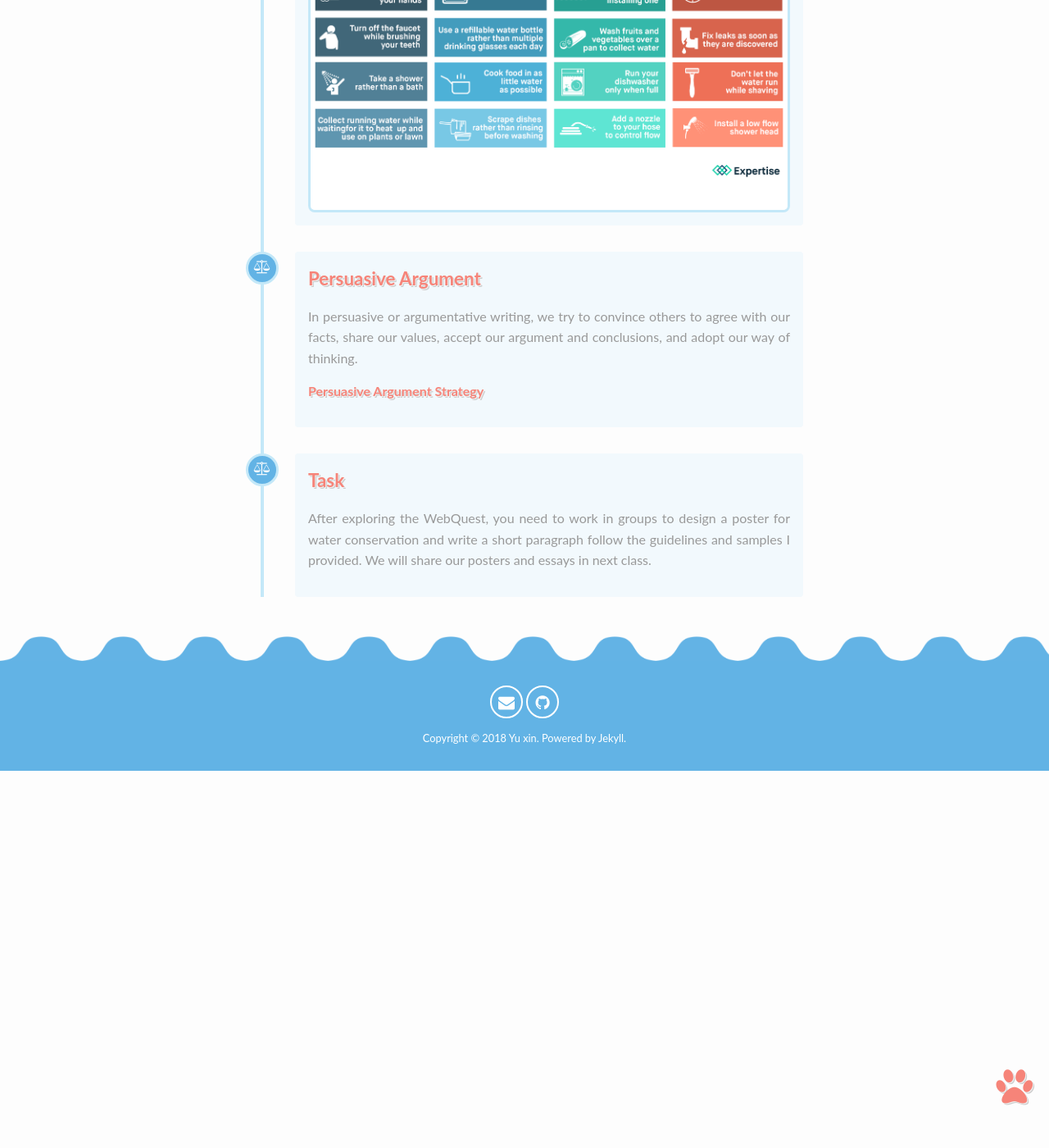
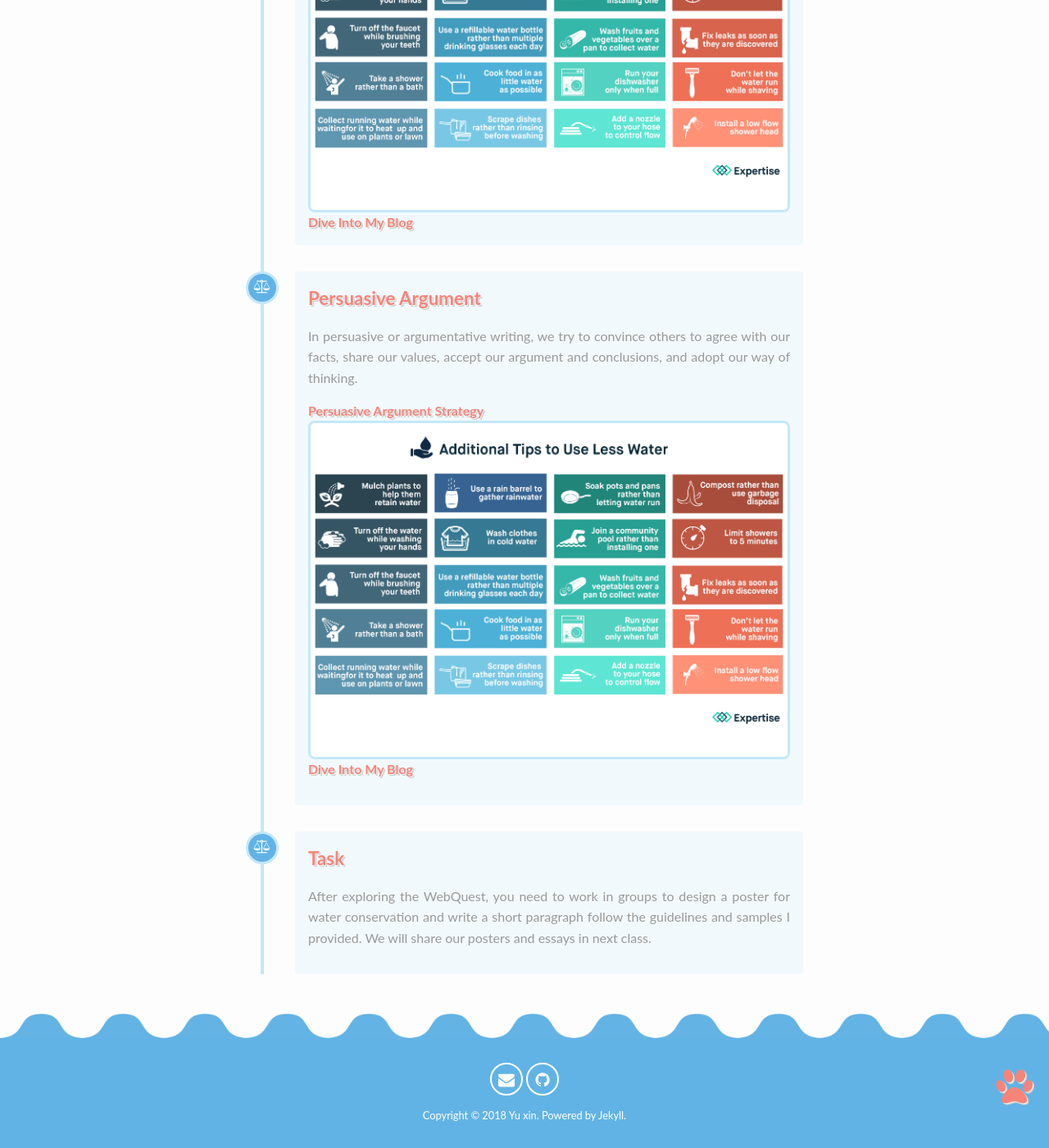
Before and after one commit to loveyuxin/loveyuxin.github.io, a Jekyll site: the page built from index.html, in a window 1280 px wide and 1400 px high, scrolled down 2617 px. Shown: the whole window at 82% size. Built offline with Jekyll 4.4.1, drawn with Linux system fonts in a browser that asks for light colours; comment, search, counter and statistics services are not loaded.

Commit message:
final change

```diff
--- a/_includes/projects.html
+++ b/_includes/projects.html
@@ -49,6 +49,9 @@
                         </div>
                     </p>
                     <img src="../assets/images/savewater.png" />
+                        <div>
+                            <a href="https://loveyuxin.github.io/blog/posters/" target="_blank">Dive Into My Blog</a>
+                        </div>
                 </div>
             </div>
             <div class="vertical-timeline-block">
@@ -66,6 +69,10 @@
                         <div>
                             <a href="http://www.studygs.net/wrtstr4.htm">Persuasive Argument Strategy</a>
 
+                        </div>
+                    <img src="../assets/images/savewater.png" />
+                        <div>
+                            <a href="https://loveyuxin.github.io/blog/water/" target="_blank">Dive Into My Blog</a>
                         </div>
                     </p>
                 </div>
```
